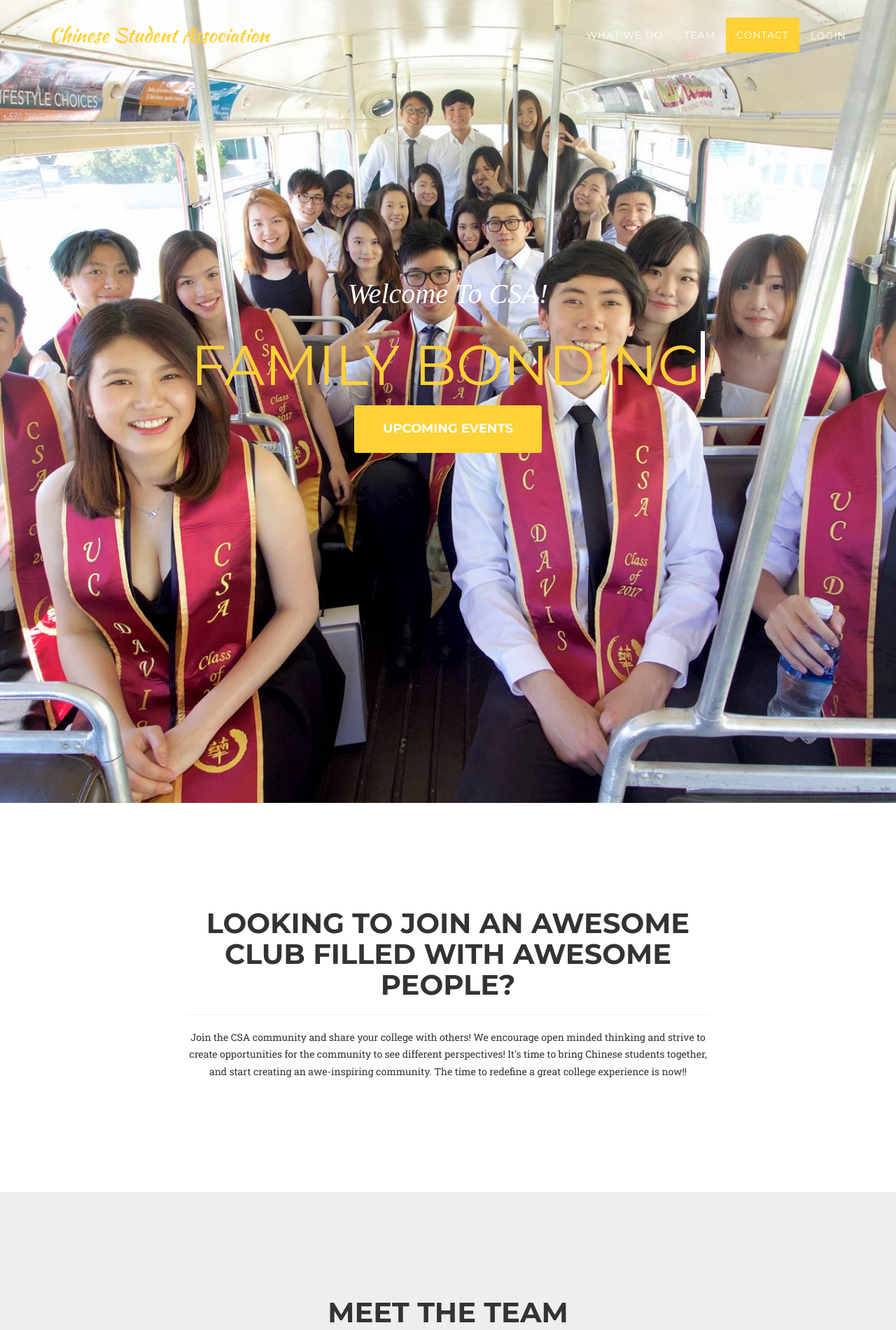
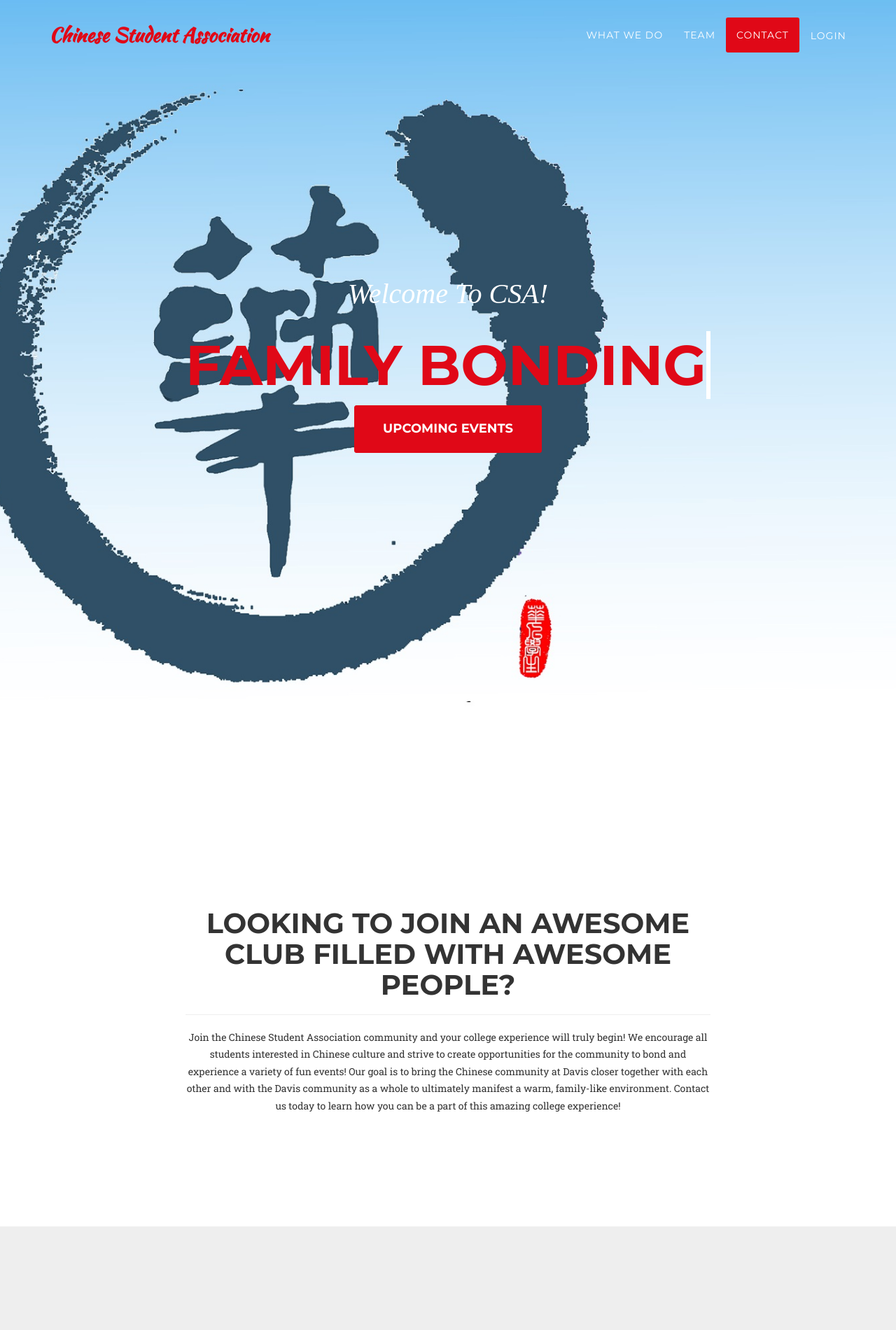
Before and after one commit to davis123123/CSAWebsite, a PHP site: page /login-system/ in a window 1280 px wide. Shown: the top 1900 px of the page at 70% size. Run offline with PHP 8.4, Linux system fonts and the light colour scheme; some libraries are stand-ins or nearby versions; some web fonts are replaced.

Commit message:
Visual Update
The colors are less ugly now

```diff
--- a/css/agency.css
+++ b/css/agency.css
@@ -23,14 +23,16 @@ a:active,
 a.active {
   outline: none;
 }
+/*Animated Text*/
 a {
-  color: #fed136;
+  color: #e00817;
+  font-weight: bold;
 }
 a:hover,
 a:focus,
 a:active,
 a.active {
-  color: #fec503;
+  color: #e00817;
 }
 h1,
 h2,
@@ -88,17 +90,17 @@ fieldset[disabled] .btn-primary:active,
 .btn-primary.disabled.active,
 .btn-primary[disabled].active,
 fieldset[disabled] .btn-primary.active {
-  background-color: #fed136;
-  border-color: #fed136;
+  background-color: #e00817;
+  border-color: #e00817;
 }
 .btn-primary .badge {
-  color: #fed136;
+  color: #e00817;
   background-color: white;
 }
 .btn-xl {
   color: white;
-  background-color: #fed136;
-  border-color: #fed136;
+  background-color: #e00817;
+  border-color: #e00817;
   font-family: "Montserrat", "Helvetica Neue", Helvetica, Arial, sans-serif;
   text-transform: uppercase;
   font-weight: 700;
@@ -147,21 +148,21 @@ fieldset[disabled] .btn-xl.active {
   border-color: transparent;
 }
 .navbar-custom .navbar-brand {
-  color: #fed136;
+  color: #e00817;
   font-family: "Kaushan Script", "Helvetica Neue", Helvetica, Arial, cursive;
 }
 .navbar-custom .navbar-brand:hover,
 .navbar-custom .navbar-brand:focus,
 .navbar-custom .navbar-brand:active,
 .navbar-custom .navbar-brand.active {
-  color: #fec503;
+  color: #e00817;
 }
 .navbar-custom .navbar-collapse {
   border-color: rgba(255, 255, 255, 0.02);
 }
 .navbar-custom .navbar-toggle {
-  background-color: #fed136;
-  border-color: #fed136;
+  background-color: #e00817;
+  border-color: #e00817;
   font-family: "Montserrat", "Helvetica Neue", Helvetica, Arial, sans-serif;
   text-transform: uppercase;
   color: white;
@@ -180,18 +181,18 @@ fieldset[disabled] .btn-xl.active {
 }
 .navbar-custom .nav li a:hover,
 .navbar-custom .nav li a:focus {
-  color: #fed136;
+  color: #e00817;
   outline: none;
 }
 .navbar-custom .navbar-nav > .active > a {
   border-radius: 0;
   color: white;
-  background-color: #fed136;
+  background-color: #e00817;
 }
 .navbar-custom .navbar-nav > .active > a:hover,
 .navbar-custom .navbar-nav > .active > a:focus {
   color: white;
-  background-color: #fec503;
+  background-color: #e00817;
 }
 @media (min-width: 768px) {
   .navbar-custom {
@@ -720,11 +721,11 @@ ul.social-buttons li a:active {
 }
 ::-moz-selection {
   text-shadow: none;
-  background: #fed136;
+  background: #e00817;
 }
 ::selection {
   text-shadow: none;
-  background: #fed136;
+  background: #e00817;
 }
 img::selection {
   background: transparent;
@@ -733,5 +734,5 @@ img::-moz-selection {
   background: transparent;
 }
 body {
-  webkit-tap-highlight-color: #fed136;
+  webkit-tap-highlight-color: #e00817;
 }
--- a/index.html
+++ b/index.html
@@ -100,10 +100,10 @@
               <div class="col-lg-8 col-lg-offset-2 text-center">
                   <h2 class="section-heading">Looking to join an awesome club filled with awesome people?</h2>
                   <hr class="light">
-                  <p class="text-faded">Join the CSA community and share your college with others! We encourage open minded thinking and
-      strive to create opportunities for the community to see different perspectives!
-      It's time to bring Chinese students together, and start creating an awe-inspiring community.
-      The time to redefine a great college experience is now!!</p>
+                  <p class="text-faded">Join the Chinese Student Association community and your college experience will truly begin! We encourage all students interested in Chinese culture and
+      strive to create opportunities for the community to bond and experience a variety of fun events!
+      Our goal is to bring the Chinese community at Davis closer together with each other and with the Davis community as a whole to ultimately manifest a warm, family-like environment.
+      Contact us today to learn how you can be a part of this amazing college experience!</p>
               </div>
           </div>
       </div>
```
Also changed, not shown: other parts of css/agency.css (+13 -14 lines), css/cssEvents.css (+31 -31 lines), css/agency.min.css, img/header-bg.jpg.
